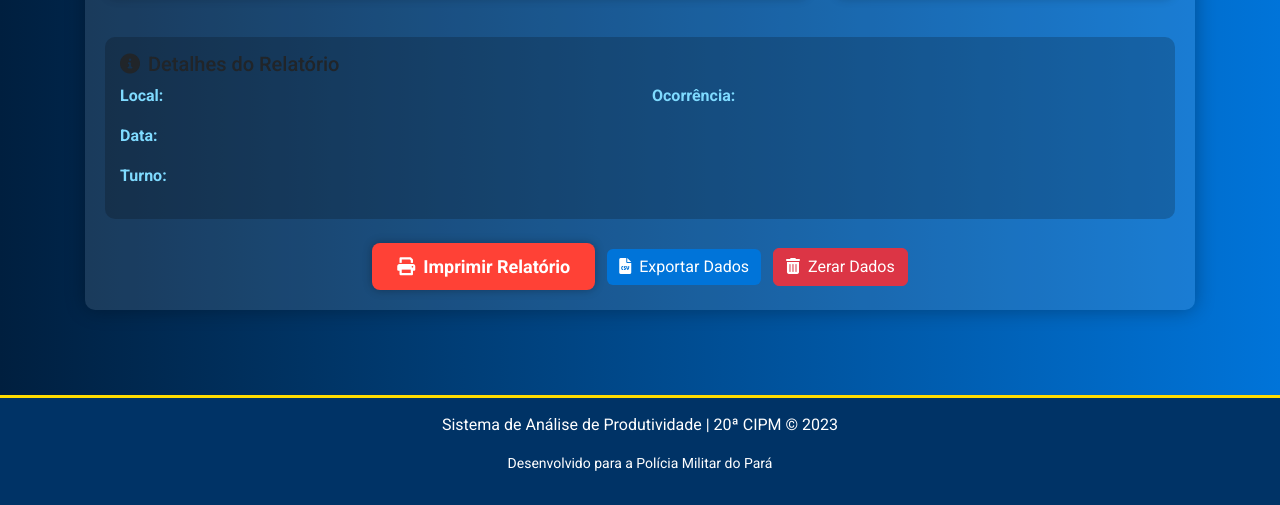
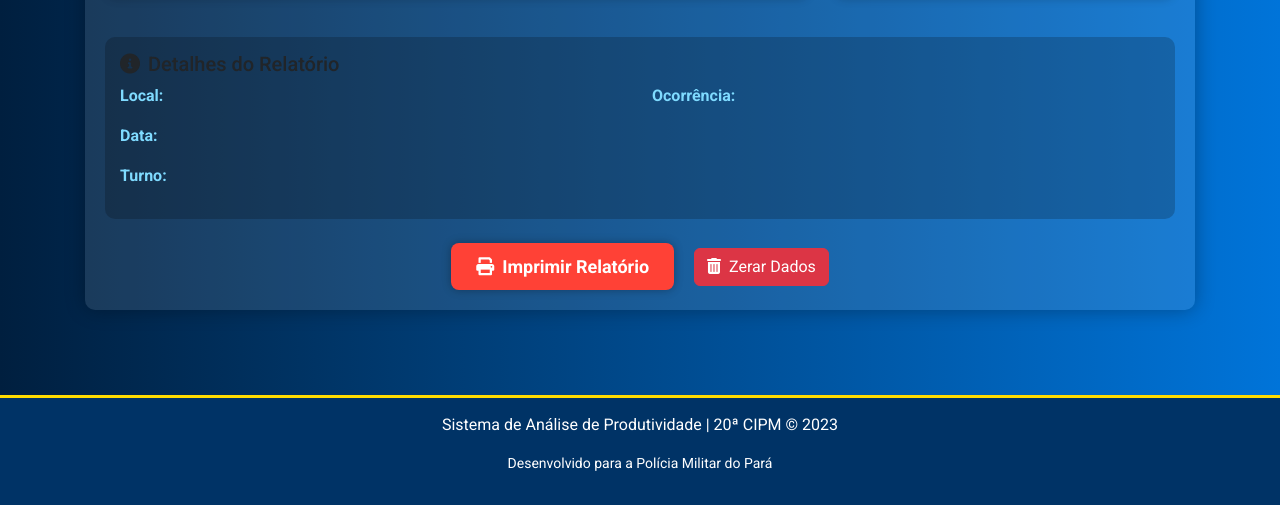
Before and after one commit to tenmuniz/RELATORIOS, a Flask app: page / in a window 1280 px wide. Shown: the part 1750-2255 px from the top of the page. Run offline with Flask 3, Linux system fonts and the light colour scheme; data that the repository does not hold is empty.

Commit message:
Removed the data export button
Removed the "Exportar Dados" button from the `templates/index.html` file.  The `exportToCSV()` function is no longer called.

Replit-Commit-Author: Agent
Replit-Commit-Session-Id: 86e28d72-0d2a-4c5b-8e77-a5b2222ae40b
Replit-Commit-Screenshot-Url: https://storage.googleapis.com/screenshot-production-us-central1/67897340-ed91-4772-8350-adeb704ffe7b/061ece31-6563-4250-bb3c-5611e17fb80b.jpg

```diff
--- a/templates/index.html
+++ b/templates/index.html
@@ -259,10 +259,7 @@ OCORRÊNCIA: Descrição da ocorrência..."></textarea>
               <button class="btn btn-primary" onclick="window.print()">
                 <i class="fas fa-print me-2"></i>Imprimir Relatório
               </button>
-              <button class="btn btn-secondary ms-2" onclick="exportToCSV()">
-                <i class="fas fa-file-csv me-2"></i>Exportar Dados
-              </button>
-              <button class="btn btn-danger ms-2" onclick="resetDatabase()">
+              <button class="btn btn-danger ms-3" onclick="resetDatabase()">
                 <i class="fas fa-trash-alt me-2"></i>Zerar Dados
               </button>
             </div>
```
